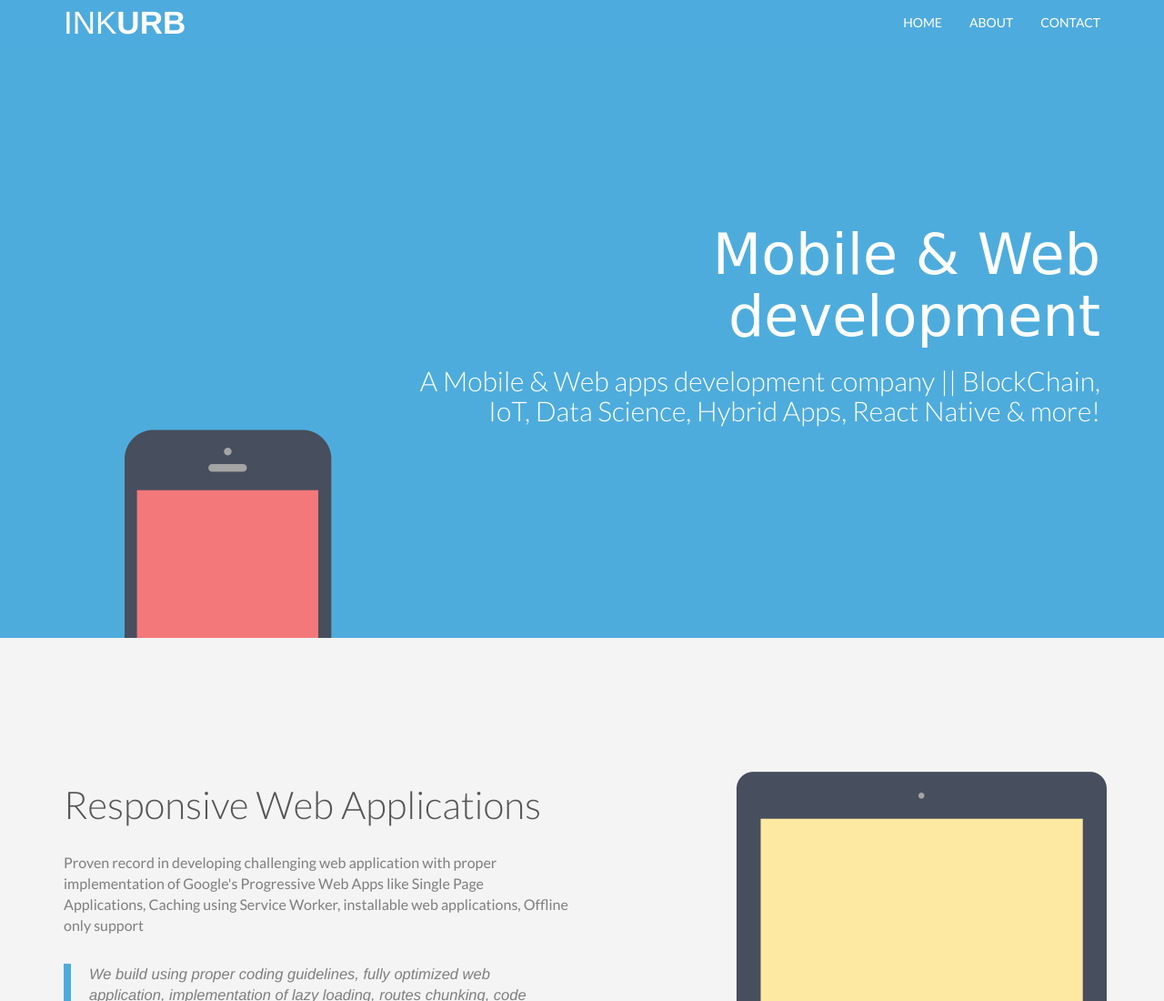
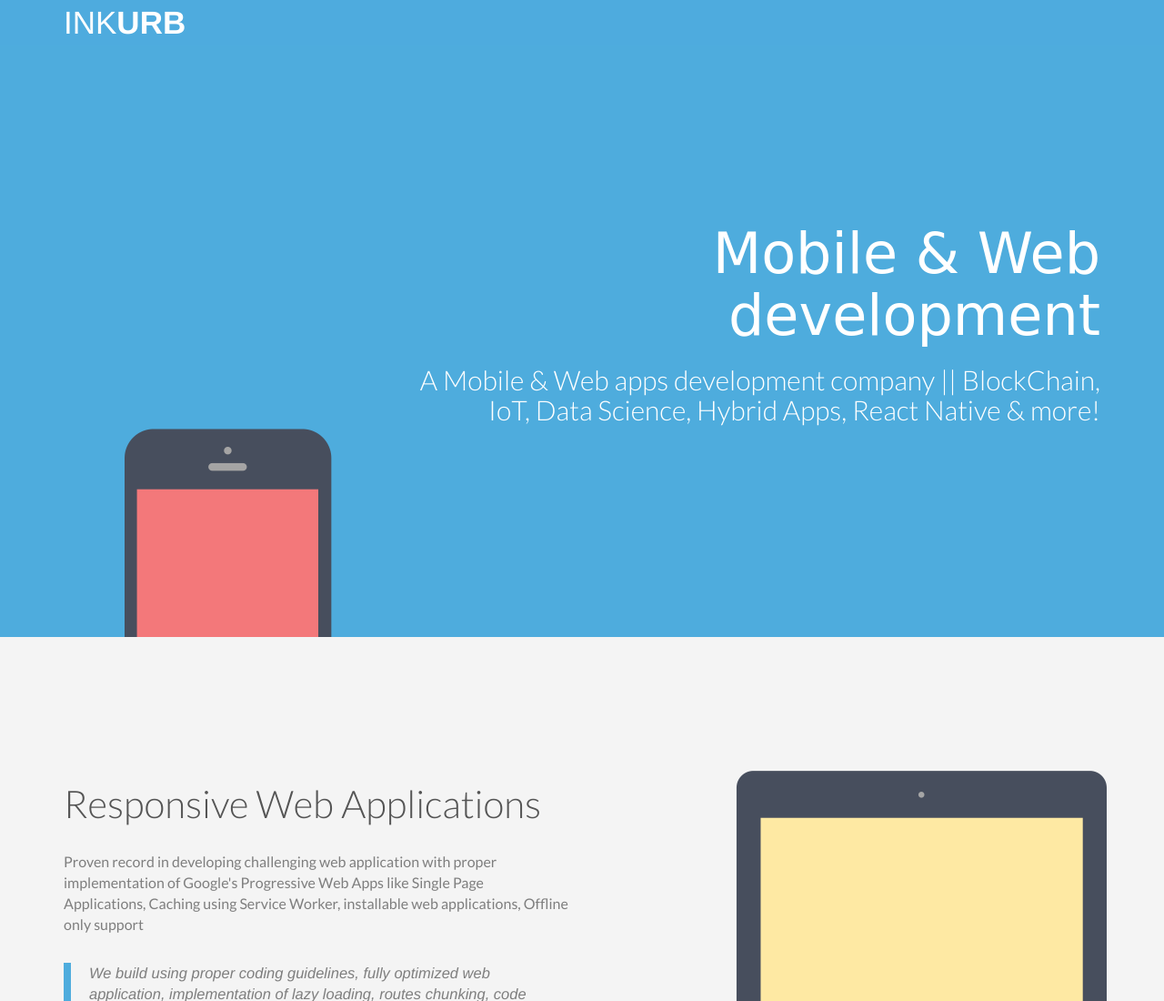
Before and after one commit to wmnitin/inkurb, a plain HTML site: page index.html in a window 1280 px wide. Shown: the top 1100 px of the page at 91% size. Drawn offline with nearby package versions, Linux system fonts and the light colour scheme; a web font is replaced by a local one.

Commit message:
text changes

```diff
--- a/index.html
+++ b/index.html
@@ -41,11 +41,11 @@
         <a class="navbar-brand" href="index.html">INK<span>URB</span></a>
       </div>
       <div class="navbar-collapse collapse">
-        <ul class="nav navbar-nav navbar-right">
+        <!-- <ul class="nav navbar-nav navbar-right">
           <li><a href="index.html">Home</a></li>
           <li><a href="#about">About</a></li>
           <li><a href="#contact">Contact</a></li>
-        </ul>
+        </ul> -->
       </div>
       <!--/.navbar-collapse -->
     </div>
```
